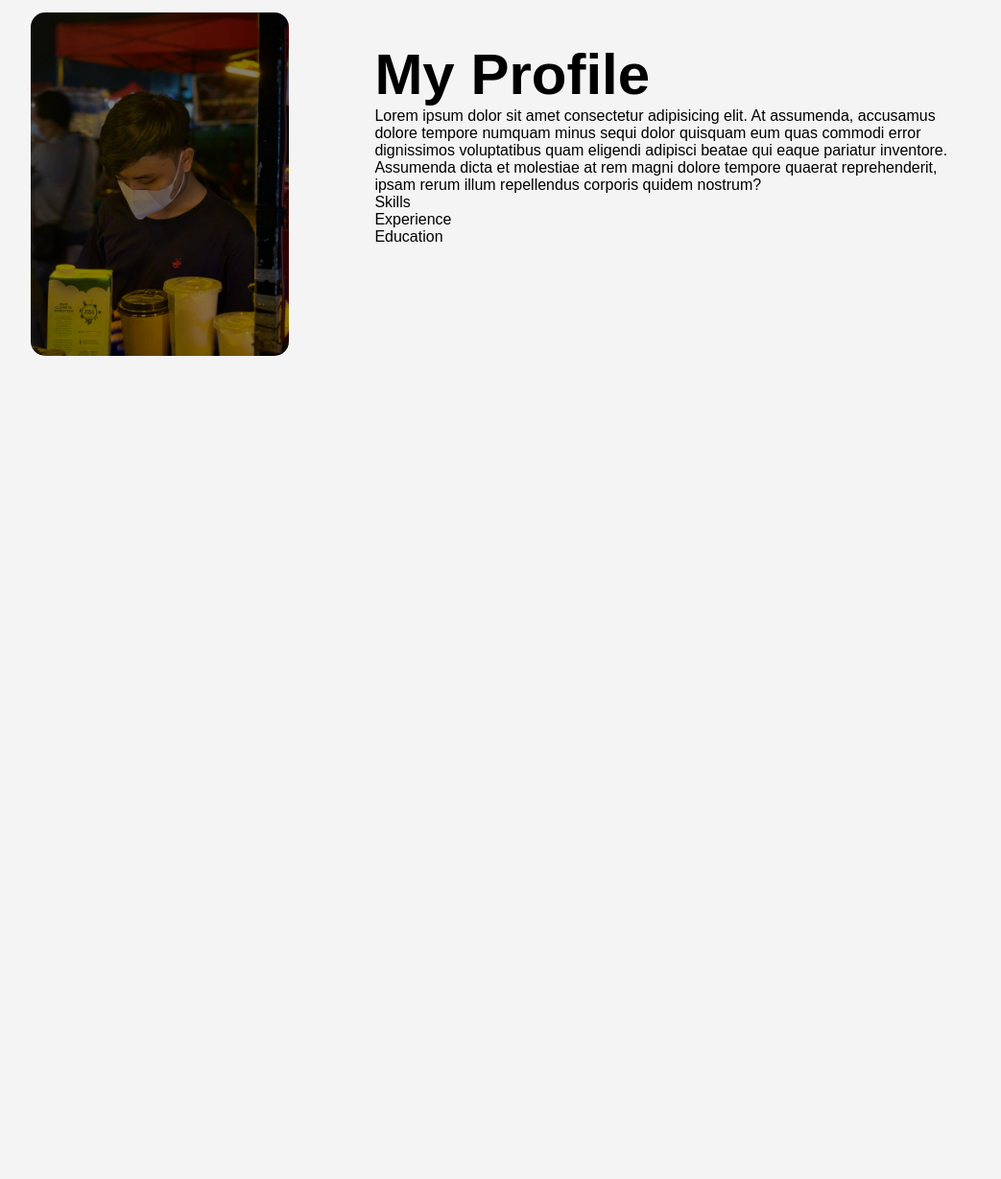
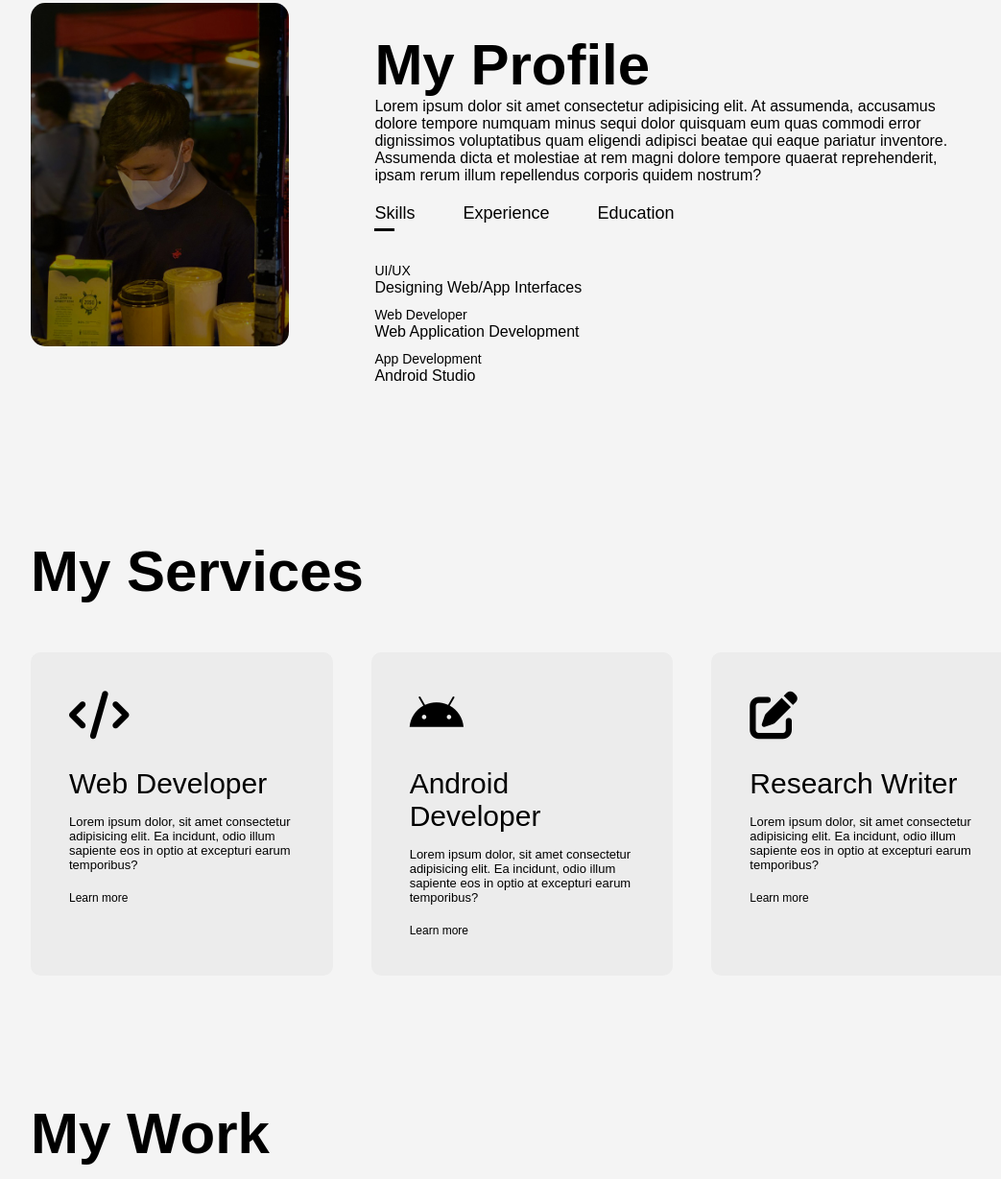
Before and after one commit to obilloa/myportfolio, a plain HTML site: page index.html in a window 1280 px wide. Shown: the part 877-2106 px from the top of the page at 96% size, without its empty margins (96-1139 px from the left). Before the commit the page ends 1342 px from the top, so only its background shows below. Drawn offline with Linux system fonts and the light colour scheme.

Commit message:
first commit

```diff
--- a/assets/css/style.css
+++ b/assets/css/style.css
@@ -71,7 +71,7 @@ nav ul li a:hover::after {
 /*------------My Profile------------*/
 
 #about {
-    padding: 80px 0;
+    padding: 70px 0;
     justify-content: space-between;
     flex-wrap: wrap;
 }
@@ -98,3 +98,101 @@ nav ul li a:hover::after {
     font-weight: 600;
     color: #000;
 }
+
+.tab-titles{
+    display: flex;
+    margin: 20px 0 40px;
+}
+
+.tab-links {
+    margin-right: 50px;
+    font-size: 18px;
+    font-weight: 500;
+    cursor: pointer;
+    position: relative;
+}
+
+.tab-links::after {
+    content: '';
+    width: 0;
+    height: 3px;
+    background: #000;
+    position: absolute;
+    left: 0;
+    bottom: -8px;
+    transition: 0.5s;
+}
+
+.tab-links.active-link::after {
+    width: 50%;
+}
+
+.tab-contents ul li{
+    list-style: none;
+    margin: 10px 0;
+}
+
+.tab-contents ul li span {
+    color: #000;
+    font-size: 14px;
+}
+
+.tab-contents {
+    display: none;
+}
+
+.tab-contents.active-tab {
+    display: block;
+}
+
+/*------------My Services------------*/
+
+#services {
+    padding: 30px 0;
+}
+
+.services-list {
+    display: grid;
+    grid-template-columns: repeat(auto-fit, minmax(250px, 1fr));
+    grid-gap: 40px;
+    margin-top: 50px;
+}
+
+.services-list div {
+    background: #ececec;
+    padding: 40px;
+    font-size: 13px;
+    font-weight: 300;
+    border-radius: 10px;
+    transition: background 0.5s, transform 0.5s;
+}
+
+.services-list div i {
+    font-size: 50px;
+    margin-bottom: 30px;
+}
+
+.services-list div h2 {
+    font-size: 30px;
+    font-weight: 500;
+    margin-bottom: 15px;
+}
+
+.services-list div a {
+    text-decoration: none;
+    color: #000;
+    font-size: 12px;
+    margin-top: 20px;
+    display: inline-block;
+}
+
+.services-list div:hover {
+    background: #d0d0d0;
+    transform: translateY(-10px);
+}
+
+/*------------My Portfolio------------*/
+
+#portfolio {
+    padding: 50px 0;
+}
--- a/assets/js/main.js
+++ b/assets/js/main.js
@@ -0,0 +1,13 @@
+var tablinks = document.getElementsByClassName("tab-links");
+        var tabcontents = document.getElementsByClassName("tab-contents");
+
+        function opentab(tabname) {
+            for(tablink of tablinks){
+                tablink.classList.remove("active-link");
+            }
+            for(tabcontent of tabcontents){
+                tabcontent.classList.remove("active-tab");
+            }
+            event.currentTarget.classList.add("active-link");
+            document.getElementById(tabname).classList.add("active-tab");
+        }
--- a/index.html
+++ b/index.html
@@ -6,6 +6,7 @@
     <meta name="viewport" content="width=device-width, initial-scale=1.0">
     <title>My Portfolio</title>
     <link rel="stylesheet" href="./assets/css/style.css">
+    <script src="https://kit.fontawesome.com/d05000222c.js" crossorigin="anonymous"></script>
 </head>
 <body>
     <!--Header-->
@@ -43,16 +44,76 @@
                         pariatur inventore. Assumenda dicta et molestiae at rem magni dolore tempore quaerat reprehenderit, ipsam rerum
                         illum repellendus corporis quidem nostrum?</p>
 
-                    <div class="tab-tables">
-                        <p class="tab-links">Skills</p>
-                        <p class="tab-links">Experience</p>
-                        <p class="tab-links">Education</p>
+                    <div class="tab-titles">
+                        <p class="tab-links active-link " onclick="opentab('skills')">Skills</p>
+                        <p class="tab-links" onclick="opentab('experience')">Experience</p>
+                        <p class="tab-links" onclick="opentab('education')">Education</p>
+                    </div>
+                    <div class="tab-contents active-tab" id="skills">
+                        <ul>
+                            <li><span>UI/UX</span><br>Designing Web/App Interfaces</li>
+                            <li><span>Web Developer</span><br>Web Application Development</li>
+                            <li><span>App Development</span><br>Android Studio</li>
+                        </ul>
+                    </div>
+
+                    <div class="tab-contents" id="experience">
+                        <ul>
+                            <li><span>2019 | Work Immersion - San Miguel, Bulacan</span><br>Bulacan Polytechnic College (San Miguel Campus)</li>
+                            <li><span>2023 | Internship - (none) </span><br> (none)</li>
+                        </ul>
+                    </div>
+
+                    <div class="tab-contents" id="education">
+                        <ul>
+                            <li><span>2019 - present | Malolos City, Bulacan</span><br>BS in Information Technology</li>
+                            <li><span>2017-2019 | San Miguel, Bulacan</span><br>TVL - Information and Communications Technology</li>
+                            <li><span>2013 - 2017 | San Miguel, Bulacan</span><br>Junior High School</li>
+                        </ul>
                     </div>
                </div>
             </div>
         </div>
     </div>
 
+    <!---Services-->
+    <div id="services">
+        <div class="container">
+            <h1 class="sub-title">My Services</h1>
+            <div class="services-list">
+                <div>
+                    <i class="fa-solid fa-code"></i>
+                    <h2>Web Developer</h2>
+                    <p>Lorem ipsum dolor, sit amet consectetur adipisicing elit. Ea incidunt, odio illum sapiente eos in optio at excepturi earum temporibus?</p>
+                    <a href="#">Learn more</a>
+                </div>
+
+                <div>
+                    <i class="fa-brands fa-android"></i>
+                    <h2>Android Developer</h2>
+                    <p>Lorem ipsum dolor, sit amet consectetur adipisicing elit. Ea incidunt, odio illum sapiente eos in optio at excepturi earum temporibus?</p>
+                    <a href="#">Learn more</a>
+                </div>
+
+                <div>
+                    <i class="fa-solid fa-pen-to-square"></i>
+                    <h2>Research Writer</h2>
+                    <p>Lorem ipsum dolor, sit amet consectetur adipisicing elit. Ea incidunt, odio illum sapiente eos in optio at excepturi earum temporibus?</p>
+                    <a href="#">Learn more</a>
+                </div>
+
+            </div>
+        </div>
+    </div>
+
+    <!---Portfolio-->
+    <div id="portfolio">
+        <div class="container">
+            <h1 class="sub-title">My Work</h1>
+        </div>
+    </div>
+
     <script src="./assets/js/main.js"></script>
+
 </body>
 </html>
```
Also changed, not shown: assets/images/background.jpg (added), assets/images/bg.jpg (added).
